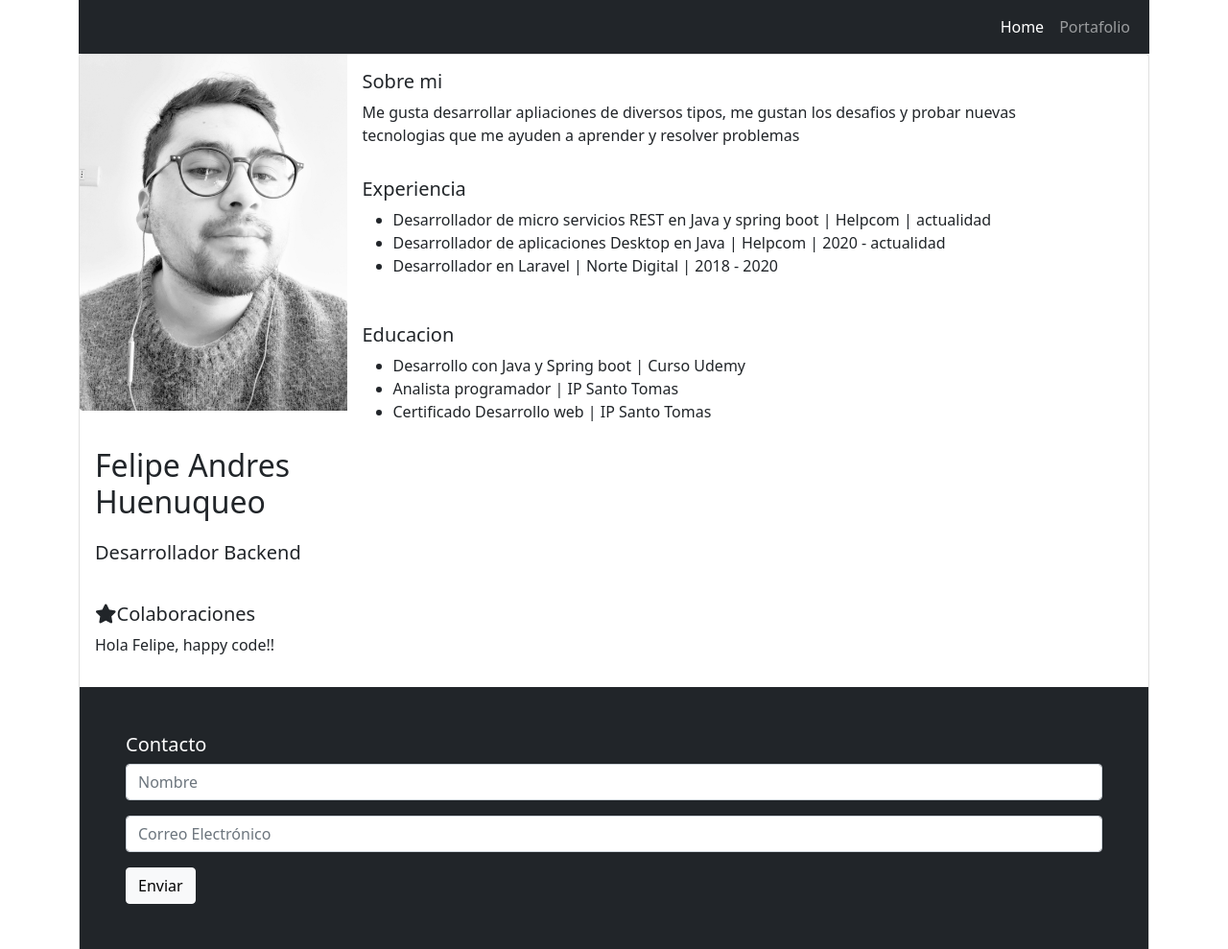
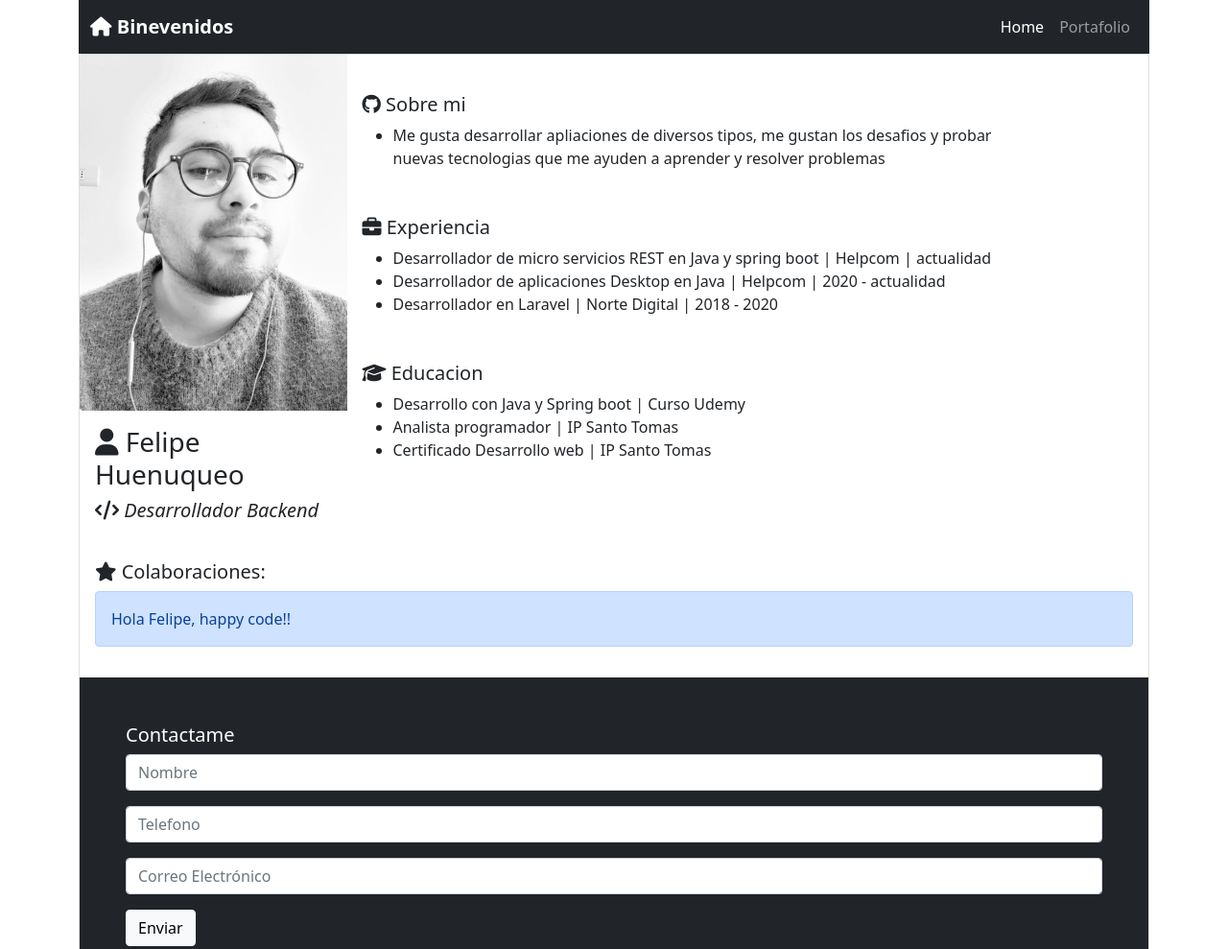
Before and after one commit to sh4dxx/ultimoDesafio, a plain HTML site: page index.html in a window 1280 px wide. Shown: the top 989 px of the page at 96% size. Drawn offline with nearby package versions, Linux system fonts and the light colour scheme.

Commit message:
cambios en el navar

```diff
--- a/assets/css/style.css
+++ b/assets/css/style.css
@@ -6,8 +6,6 @@
 footer {
   text-align: center;
 }
-
-
 
 .card-desafio {
   box-shadow: 2px -0px rgb(235, 234, 234);
--- a/index.html
+++ b/index.html
@@ -17,7 +17,8 @@
         <div class="container">
             <nav class="navbar navbar-expand-lg navbar-dark bg-dark">
                 <div class="container-fluid">
-                    <div class="logo"><img src="./assets/img/dev.png" alt="" / width="60px"></div>
+                    <a class="navbar-brand" href="#"> <i class="fa-solid fa-house"></i> <span class="fw-bold">Binevenidos</span></a>
+                    <!-- <div class="logo"><img src="./assets/img/dev.png" alt="" / width="100px"></div> -->
                     <div class="collapse navbar-collapse" id="navbarSupportedContent">
                         <ul class="navbar-nav me-auto mb-2 mb-lg-0 nav">
                             <li class="nav-item">
@@ -36,19 +37,22 @@
                     <div class="col-md-3">
                         <img src="assets/img/foto3.jpg" class="img-fluid rounded-start" alt="..." />
                         <div class="card-body">
-                            <h1>Felipe Andres Huenuqueo</h1>
-                            <h5>Desarrollador Backend</h5>
+                            <h3><i class="fa-solid fa-user"></i> Felipe Huenuqueo</h3>
+                            <h5 class="fst-italic"><i class="fa-solid fa-code"></i> Desarrollador Backend</h5>
                         </div>
                     </div>
-                    <div class="col-md-8">
+                    <div class="col-md-8 mt-4">
                         <div class="card-body">
-                            <h5 class="card-title">Sobre mi</h5>
-                            <p class="card-text"><span class="text-description">Me gusta desarrollar apliaciones de diversos tipos, me gustan los desafios y probar nuevas tecnologias que me ayuden a aprender y resolver problemas</span></p>
+                            <h5 class="card-title"><i class="fa-brands fa-github"></i> Sobre mi</h5>
+                            <ul>
+                                <li>
+                                    <p class="card-text"><span class="text-description">Me gusta desarrollar apliaciones de diversos tipos, me gustan los desafios y probar nuevas tecnologias que me ayuden a aprender y resolver problemas</span></p>
+                                </li>
+                            </ul>
                         </div>
 
                         <div class="card-body">
-                            <h5 class="card-title">Experiencia</h5>
-
+                            <h5 class="card-title"><i class="fa-solid fa-briefcase"></i> Experiencia</h5>
                             <ul>
                                 <li>Desarrollador de micro servicios REST en Java y spring boot | Helpcom | actualidad</li>
                                 <li>Desarrollador de aplicaciones Desktop en Java | Helpcom | 2020 - actualidad</li>
@@ -57,7 +61,7 @@
                         </div>
 
                         <div class="card-body">
-                            <h5 class="card-title">Educacion</h5>
+                            <h5 class="card-title"><i class="fa-solid fa-graduation-cap"></i> Educacion</h5>
                             <ul>
                                 <li>Desarrollo con Java y Spring boot | Curso Udemy</li>
                                 <li>Analista programador | IP Santo Tomas</li>
@@ -68,20 +72,22 @@
                 </section>
 
                 <section class="p-3 col-ms-12 col-md-12 col-lg-12">
-                    <h5 class="card-title"><i class="fa-solid fa-star"></i>Colaboraciones</h5>
+                    <h5 class="card-title"><i class="fa-solid fa-star"></i> Colaboraciones:</h5>
                     <!-- Dejame tu saludos dentro del siguente div -->
                     <div class="saludos">
-                        <!-- ejemplo: -->
-                        <p>Hola Felipe, happy code!!</p>
+                        <div class="alert alert-primary" role="alert">Hola Felipe, happy code!!</div>
                     </div>
                 </section>
 
                 <section class="p-5 col-ms-12 col-md-12 col-lg-12 bg-dark text-white">
                     <div class="formulario">
-                        <h5>Contacto</h5>
+                        <h5>Contactame</h5>
                         <form>
                             <div class="mb-3">
                                 <input type="text" class="form-control" placeholder="Nombre" id="exampleInputPassword1" />
+                            </div>
+                            <div class="mb-3">
+                                <input type="text" class="form-control" placeholder="Telefono" id="exampleInputEmail1" aria-describedby="emailHelp" />
                             </div>
                             <div class="mb-3">
                                 <input type="email" class="form-control" placeholder="Correo Electrónico" id="exampleInputEmail1" aria-describedby="emailHelp" />
```
Also changed, not shown: pages/portafolio.html (+2 -1 lines).
